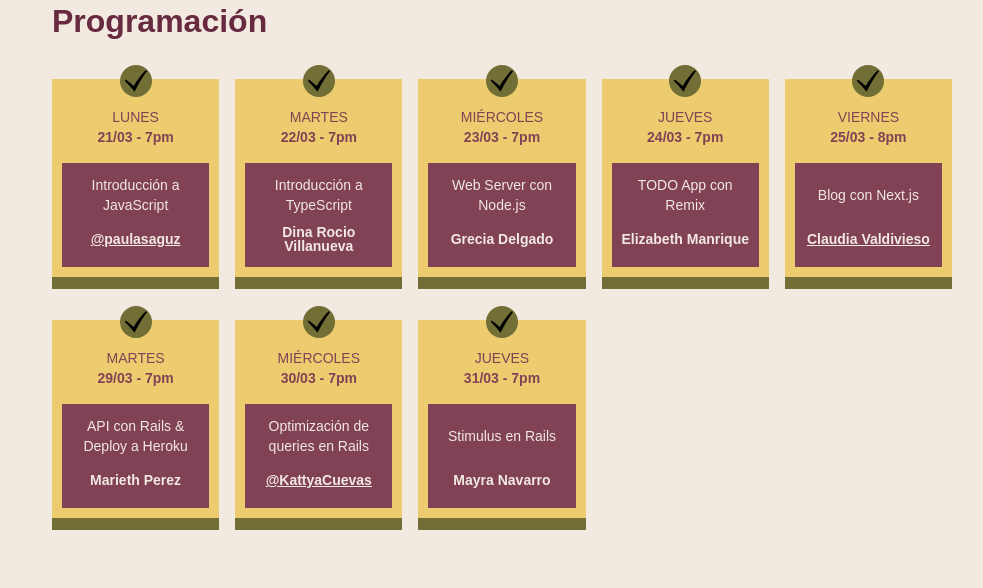
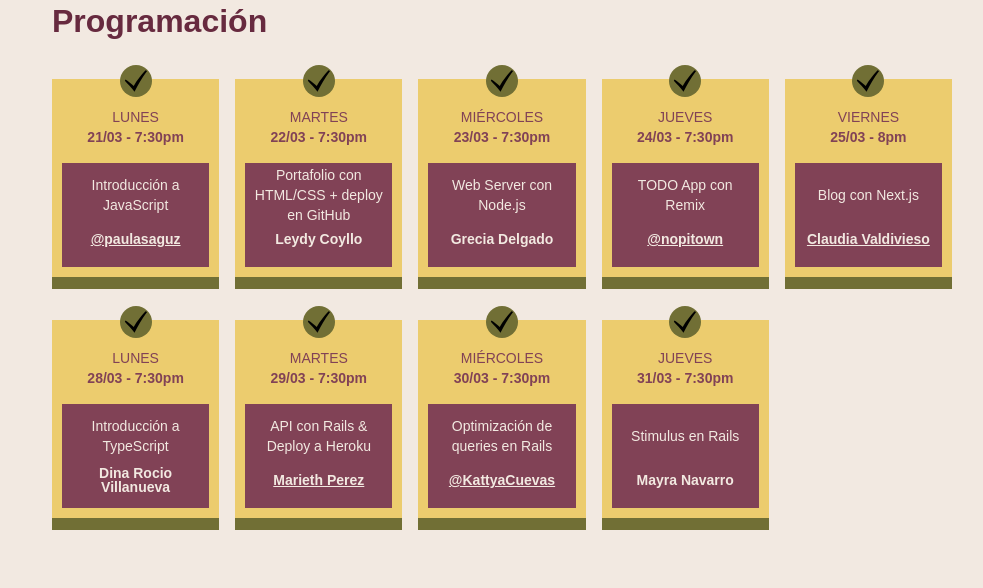
Before and after one commit to rubyperu/talleres-marzo-22, a plain HTML site: page index.html in a window 1280 px wide. Shown: the part 1077-1665 px from the top of the page, without its empty margins (138-1121 px from the left). Drawn offline with nearby package versions, Linux system fonts and the light colour scheme; a web font is replaced by a local one.

Commit message:
Update index.html

```diff
--- a/index.html
+++ b/index.html
@@ -122,7 +122,7 @@
               </div>
             </div>
             <div class="text-block-3">LUNES</div>
-            <div class="text-block-4">21/03 - 7pm</div>
+            <div class="text-block-4">21/03 - 7:30pm</div>
             <div class="div-block-5">
               <div class="text-block-5">Introducción a JavaScript</div>
               <a href="https://twitter.com/paulasaguz" target="_blank" class="text-block-6">@paulasaguz</a>
@@ -142,10 +142,10 @@
               </div>
             </div>
             <div class="text-block-3">MARTES</div>
-            <div class="text-block-4">22/03 - 7pm</div>
+            <div class="text-block-4">22/03 - 7:30pm</div>
             <div class="div-block-5">
-              <div class="text-block-5">Introducción a TypeScript</div>
-              <div class="text-block-6">Dina Rocio Villanueva</div>
+              <div class="text-block-5">Portafolio con HTML/CSS + deploy en GitHub</div>
+              <div class="text-block-6">Leydy Coyllo</div>
             </div>
           </div>
           <div class="div-block-2">
@@ -162,7 +162,7 @@
               </div>
             </div>
             <div class="text-block-3">Miércoles</div>
-            <div class="text-block-4">23/03 - 7pm</div>
+            <div class="text-block-4">23/03 - 7:30pm</div>
             <div class="div-block-5">
               <div class="text-block-5">Web Server con Node.js</div>
               <div class="text-block-6">Grecia Delgado</div>
@@ -182,10 +182,10 @@
               </div>
             </div>
             <div class="text-block-3">Jueves</div>
-            <div class="text-block-4">24/03 - 7pm</div>
+            <div class="text-block-4">24/03 - 7:30pm</div>
             <div class="div-block-5">
               <div class="text-block-5">TODO App con Remix</div>
-              <div class="text-block-6">Elizabeth Manrique</div>
+              <a href="https://twitter.com/nopitown" target="_blank" class="text-block-6">@nopitown</a>
             </div>
           </div>
           <div class="div-block-2">
@@ -208,7 +208,26 @@
               <a href="https://twitter.com/lavaldi_" target="_blank" class="text-block-6">Claudia Valdivieso</a>
             </div>
           </div>
-
+          <div class="div-block-2">
+            <div class="div-block-3">
+              <div class="div-block-4">
+                <img
+                  src="./assets/622d455e9cab748b272b20fa_check.svg"
+                  loading="lazy"
+                  width="24"
+                  height="24"
+                  alt=""
+                  class="image-4"
+                />
+              </div>
+            </div>
+            <div class="text-block-3">LUNES</div>
+            <div class="text-block-4">28/03 - 7:30pm</div>
+            <div class="div-block-5">
+              <div class="text-block-5">Introducción a TypeScript</div>
+              <div class="text-block-6">Dina Rocio Villanueva</div>
+            </div>
+          </div>
           <div class="div-block-2">
             <div class="div-block-3">
               <div class="div-block-4">
@@ -223,12 +242,12 @@
               </div>
             </div>
             <div class="text-block-3">Martes</div>
-            <div class="text-block-4">29/03 - 7pm</div>
+            <div class="text-block-4">29/03 - 7:30pm</div>
             <div class="div-block-5">
               <div class="text-block-5">
                 API con Rails &amp; Deploy a Heroku
               </div>
-              <div class="text-block-6">Marieth Perez</div>
+              <a href="https://twitter.com/marieth_pe" target="_blank" class="text-block-6">Marieth Perez</a href="https://twitter.com/marieth_pe" target="_blank">
             </div>
           </div>
           <div class="div-block-2">
@@ -245,7 +264,7 @@
               </div>
             </div>
             <div class="text-block-3">Miércoles</div>
-            <div class="text-block-4">30/03 - 7pm</div>
+            <div class="text-block-4">30/03 - 7:30pm</div>
             <div class="div-block-5">
               <div class="text-block-5">Optimización de queries en Rails</div>
               <a href="https://twitter.com/KattyaCuevas" target="_blank" class="text-block-6">@KattyaCuevas</a>
@@ -265,7 +284,7 @@
               </div>
             </div>
             <div class="text-block-3">Jueves</div>
-            <div class="text-block-4">31/03 - 7pm</div>
+            <div class="text-block-4">31/03 - 7:30pm</div>
             <div class="div-block-5">
               <div class="text-block-5">Stimulus en Rails</div>
               <div class="text-block-6">Mayra Navarro</div>
```
